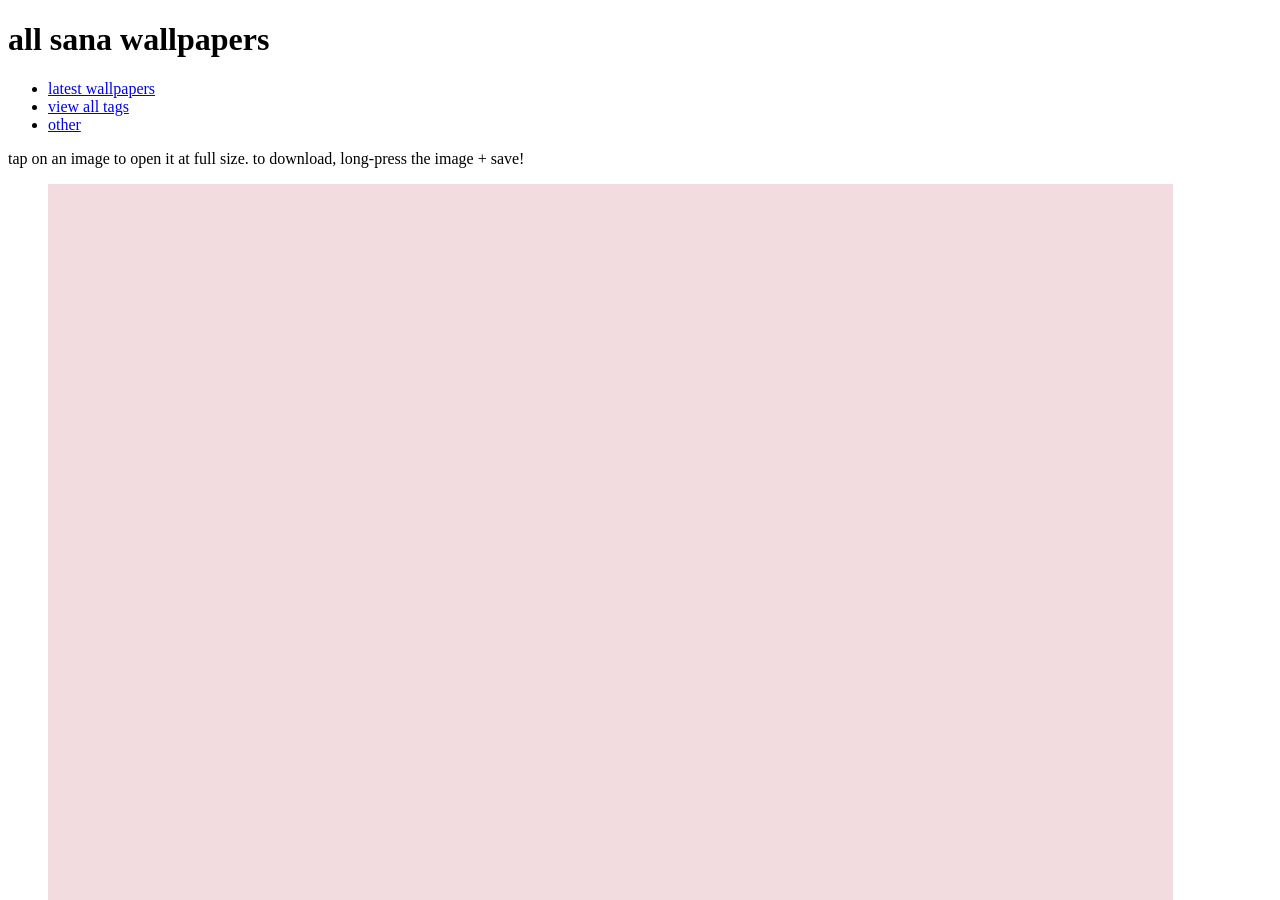
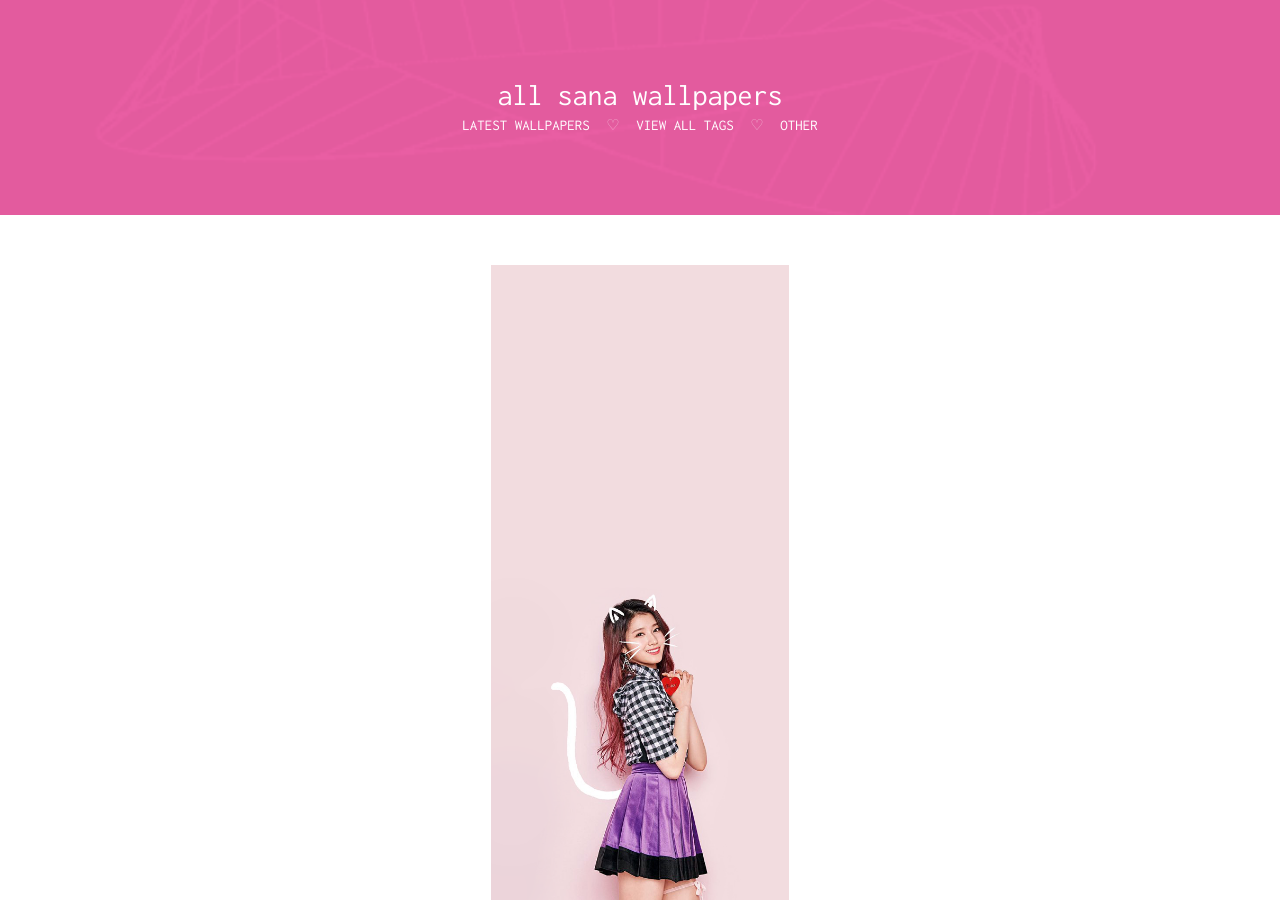
Before and after one commit to skullface/girlgroupsdotnet, a Jekyll site: the page built from _category/sana.md, in a window 1280 px wide and 900 px high. Built offline with Jekyll 4.4.1, drawn with Linux system fonts in a browser that asks for light colours.

Commit message:
stylesheet url work pls??

```diff
--- a/_includes/head.html
+++ b/_includes/head.html
@@ -7,7 +7,7 @@
   <title>{{ site.title }} · {{ site.description }}</title>
 
   <link href="https://fonts.googleapis.com/css?family=Inconsolata:400" rel="stylesheet">
-  <link rel="stylesheet" href="{{ "assets/style.css" | relative_url }}">
+  <link rel="stylesheet" href="/assets/style.css">
   <link rel="icon" href="/moon.png">
 
   <!-- Twitter -->
```
